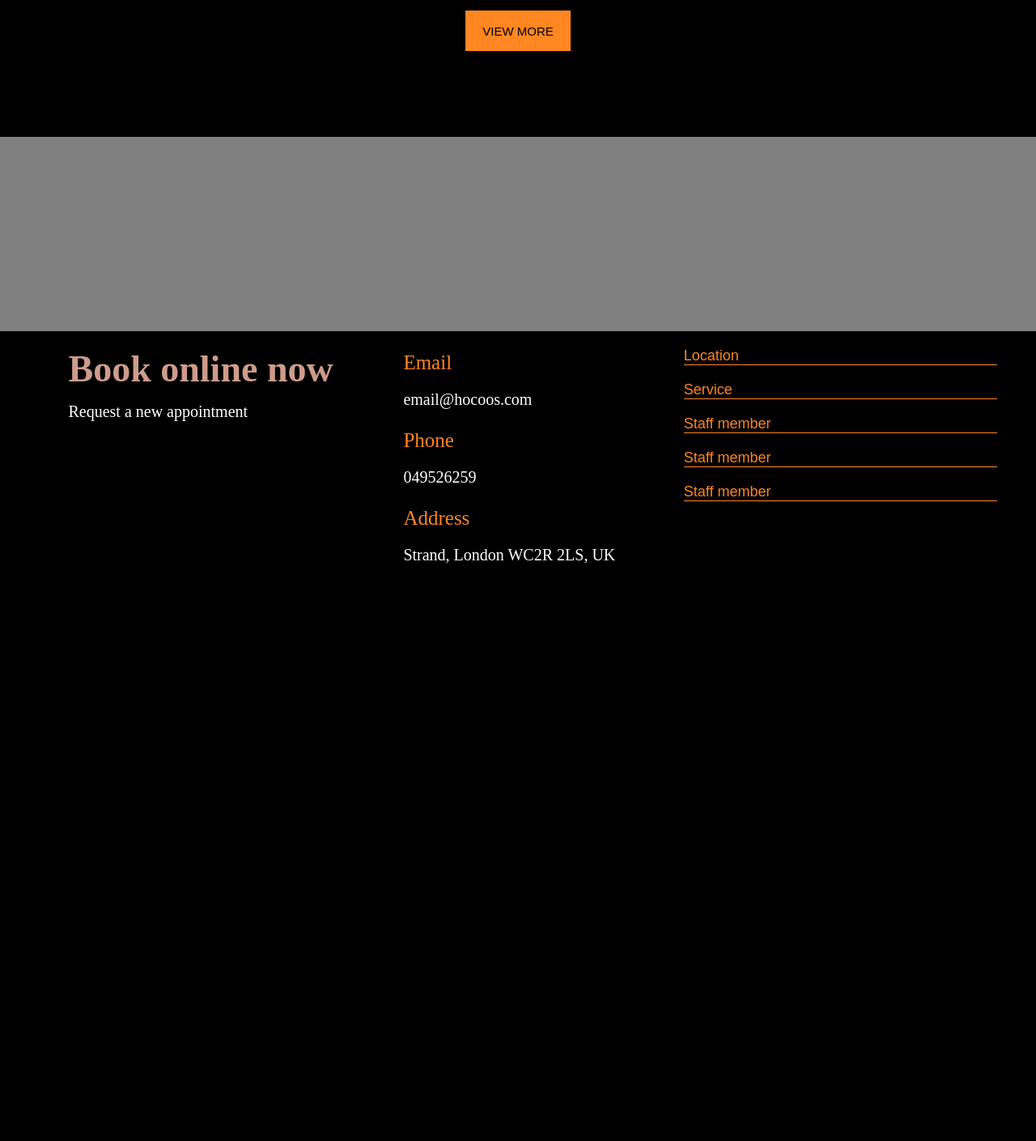
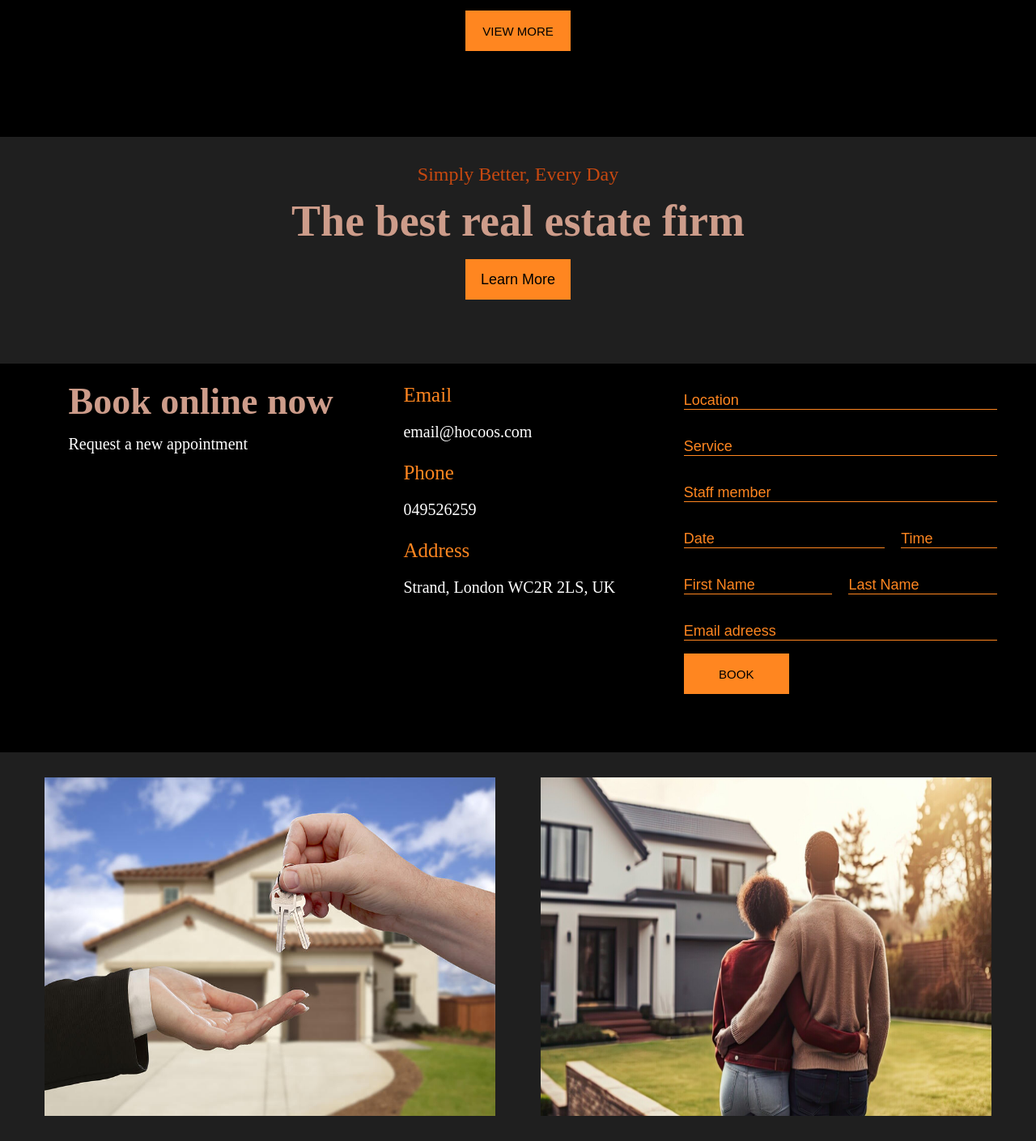
Before and after one commit to AliDreshaj12/Real-Estate, a PHP site: page /Projekti.html in a window 1280 px wide. Shown: the part 1611-3020 px from the top of the page at 81% size. Before the commit the page ends 2307 px from the top, so only its background shows below. Run offline with PHP 8.4, Linux system fonts and the light colour scheme.

Commit message:
shtimi i nje pjese TE marketingut dhe nje pjese e "BOOK ONLINE NOW"

```diff
--- a/Projekti.css
+++ b/Projekti.css
@@ -191,9 +191,34 @@
 }
 .marketing{
     width: 100%;
-    background-color: gray;
-    height: 30%;
+    background-color:#1f1f1f;
+    height: 35%;
+    display: flex;
+    flex-direction: column;
+    align-items: center;
+
+
 }
+.marketing p{
+    margin-top: 33px;
+    color: #c74810;
+    font-size: 24px;
+}
+.marketing h1{
+    color: #cd9c8a;
+    font-size: 54px;
+    margin-top: 13px;
+}
+.bt1{
+    margin-top: 16px;
+    background-color: #ff8620;
+    width: 130px;
+    height: 50px;
+    border: none;
+    font-size: 18px;
+
+}
+
 .registerf{
     width: 100%;
     height: 60%;
@@ -240,16 +265,19 @@
 .div2{
 
     width: 34%;
-    background-color: #000000;
-    display: flex;
-    flex-direction: column;
+    background-color:#000000;
+
+
+
 }
+
 .div2 input{
-    color: #ffffff;
+
+    color:white;
     font-size: 18px;
     background: transparent;
     width: 89%;
-    margin-top: 20px;
+    margin-top: 35px;
     border-top: none;
     border-left: none;
     border-right: none;
@@ -259,3 +287,33 @@
     color: #ff8620;
 
 }
+.form-group{
+    display: flex;
+    width: 89%;
+}
+
+.form-group input:first-child{
+    margin-right: 20px;
+    width: 90vh;
+}
+.form-group2{
+    display: flex;
+    width: 89%;
+}
+.form-group2 input:first-child{
+    margin-right: 20px;
+}
+.marketing1{
+    width: 100%;
+    height: 60%;
+    background-color:#1f1f1f;
+    display: flex;
+    flex-direction: row;
+    justify-content: space-evenly;
+    align-items: center;
+}
+.marketing1 img{
+    height: 87%;
+    width: 43.5%;
+
+}
--- a/Projekti.html
+++ b/Projekti.html
@@ -85,6 +85,9 @@
 
     </div>
     <div class="marketing">
+        <p>Simply Better, Every Day</p>
+        <h1>The best real estate firm</h1>
+        <button class="bt1">Learn More</button>
 
     </div>
     <div class="registerf">
@@ -102,15 +105,26 @@
                 <p class="reg-p1">Strand, London WC2R 2LS, UK</p>
                 </div>
                 <div class="div2">
-                    <input type="text" placeholder="Location">
-                    <input type="text" placeholder="Service">
-                    <input type="text" placeholder="Staff member">
-                    <input type="text" placeholder="Staff member">
-                    <input type="text" placeholder="Staff member">
-
+                    <form>
+                        <input type="text" placeholder="Location">
+                        <input type="text" placeholder="Service">
+                        <input type="text" placeholder="Staff member">
+                        <div class="form-group">
+                            <input type="text" placeholder="Date" class="form-control">
+                            <input type="text" placeholder="Time" class="form-control">
+                        </div>
+                        <div class="form-group2">
+                            <input type="text" placeholder="First Name" class="form-control2">
+                            <input type="text" placeholder="Last Name" class="form-control2">
+                        </div>
+                        <input type="text" placeholder="Email adreess">
+                        <button class="bt">BOOK</button>
+                    </form>
                 </div>
-
-
+    </div>
+    <div class="marketing1">
+        <img src="photos/handing-over-the-house-keys-in-front-of-new-home-locksmith-denver-metro.jpg" alt="">
+        <img src="photos/AdobeStock_618100539-e1690913857589.jpeg" alt="">
     </div>
 
 </body>
```
Also changed, not shown: photos/AdobeStock_618100539-e1690913857589.jpeg (added), photos/handing-over-the-house-keys-in-front-of-new-home-locksmith-denver-metro.jpg (added), photos/young-happy-family-stands-lawn-looks-purchased-house-joy-buying-home-new-homeowners-mortgage-property-rental_331695-11255.avif (added).
